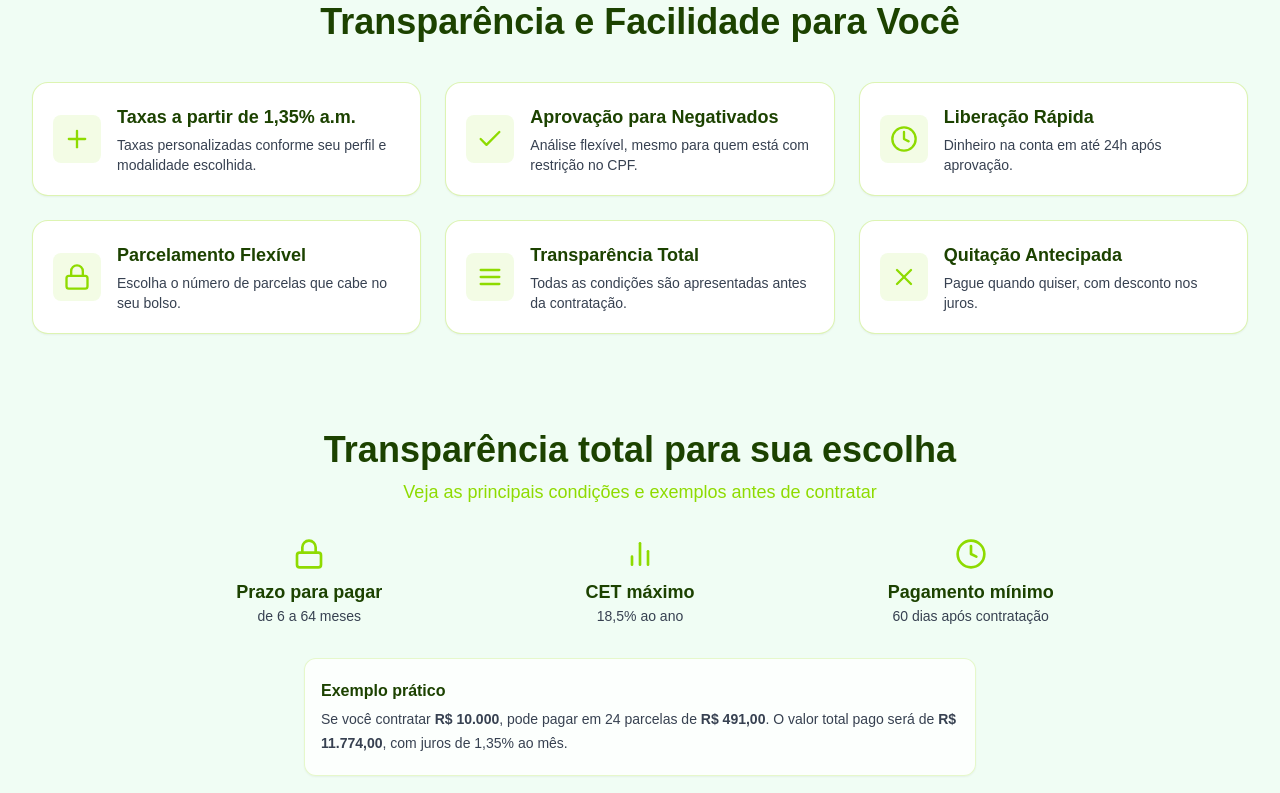
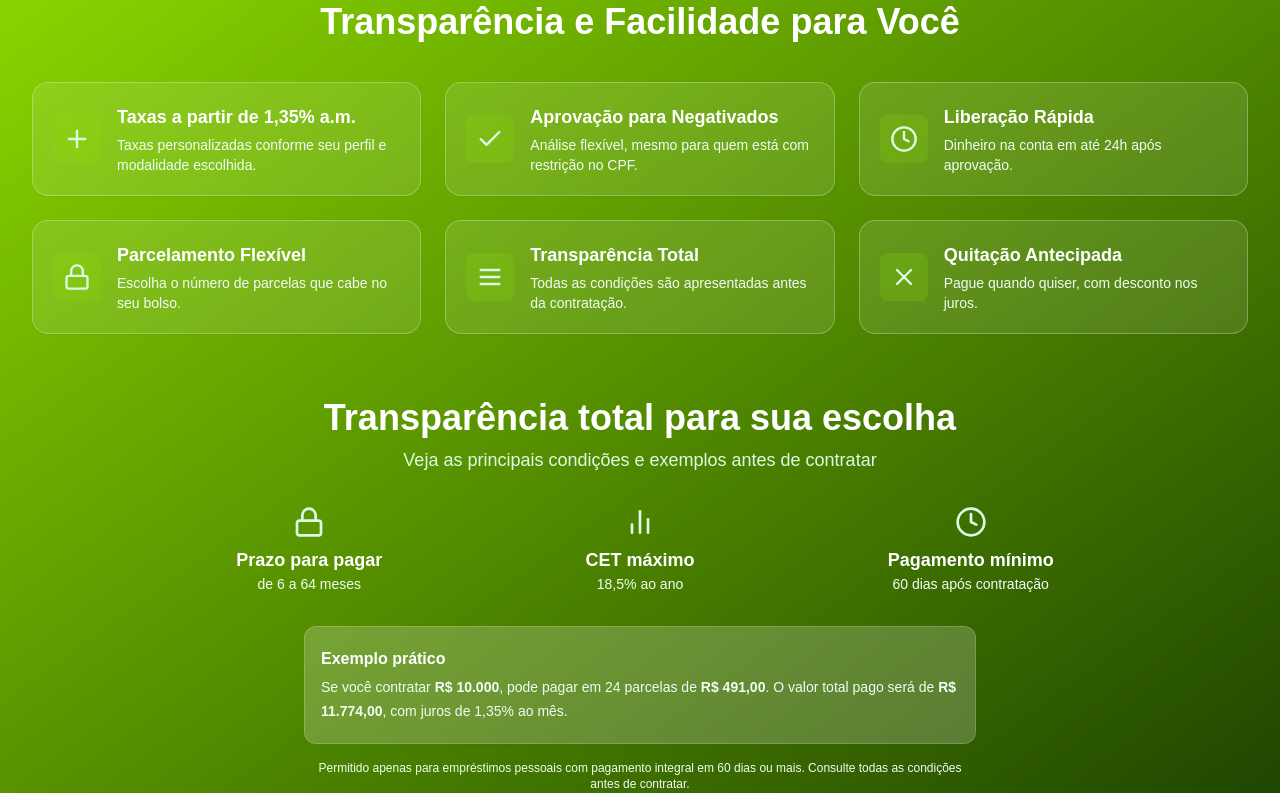
Before and after one commit to noventicred/noventi, a React (Vite) app: page / in a window 1280 px wide. Shown: the part 3200-3993 px from the top of the page. Built offline with nearby package versions, Linux system fonts and the light colour scheme; the HTML template or start-up script is replaced by a standard one.

Commit message:
Unifica as seções de Taxas e Condições e Transparência total em uma só com gradiente contínuo, seguindo o visual do Hero

```diff
--- a/src/pages/Index.tsx
+++ b/src/pages/Index.tsx
@@ -190,160 +190,152 @@ const Index = () => {
         </div>
       </section>
 
-      {/* Seção Taxas e Condições */}
-      <section className="py-12 bg-green-50">
+      {/* Seção Taxas e Condições + Transparência total para sua escolha (unificadas) */}
+      <section className="py-12 bg-gradient-to-br from-green-primary to-green-dark text-white">
         <div className="container mx-auto px-2 xs:px-4 sm:px-6 lg:px-8">
           <div className="text-center mb-10">
-            <span className="block text-green-primary font-semibold tracking-wide mb-2 text-base sm:text-lg uppercase">
+            <span className="block text-green-100 font-semibold tracking-wide mb-2 text-base sm:text-lg uppercase">
               Taxas e Condições
             </span>
-            <h2 className="text-2xl xs:text-3xl sm:text-4xl font-extrabold text-green-dark mb-4">
+            <h2 className="text-2xl xs:text-3xl sm:text-4xl font-extrabold text-white mb-4">
               Transparência e Facilidade para Você
             </h2>
           </div>
-          <div className="grid grid-cols-1 sm:grid-cols-2 lg:grid-cols-3 gap-6">
-            {/* Card 1 */}
-            <div className="flex items-center bg-white border border-green-primary/30 rounded-2xl shadow-sm p-5 hover:shadow-lg transition-shadow">
-              <div className="flex-shrink-0 w-12 h-12 bg-green-primary/10 rounded-lg flex items-center justify-center mr-4">
-                <Plus className="w-7 h-7 text-green-primary" />
+          <div className="grid grid-cols-1 sm:grid-cols-2 lg:grid-cols-3 gap-6 mb-16">
+            {/* Cards de Taxas e Condições */}
+            <div className="flex items-center bg-white/10 border border-green-100/30 rounded-2xl shadow-sm p-5 hover:shadow-lg transition-shadow">
+              <div className="flex-shrink-0 w-12 h-12 bg-green-primary/20 rounded-lg flex items-center justify-center mr-4">
+                <Plus className="w-7 h-7 text-green-100" />
               </div>
               <div>
-                <h3 className="font-bold text-green-dark text-lg mb-1">
+                <h3 className="font-bold text-white text-lg mb-1">
                   Taxas a partir de 1,35% a.m.
                 </h3>
-                <p className="text-gray-700 text-sm">
+                <p className="text-green-50 text-sm">
                   Taxas personalizadas conforme seu perfil e modalidade
                   escolhida.
                 </p>
               </div>
             </div>
-            {/* Card 2 */}
-            <div className="flex items-center bg-white border border-green-primary/30 rounded-2xl shadow-sm p-5 hover:shadow-lg transition-shadow">
-              <div className="flex-shrink-0 w-12 h-12 bg-green-primary/10 rounded-lg flex items-center justify-center mr-4">
-                <Check className="w-7 h-7 text-green-primary" />
+            <div className="flex items-center bg-white/10 border border-green-100/30 rounded-2xl shadow-sm p-5 hover:shadow-lg transition-shadow">
+              <div className="flex-shrink-0 w-12 h-12 bg-green-primary/20 rounded-lg flex items-center justify-center mr-4">
+                <Check className="w-7 h-7 text-green-100" />
               </div>
               <div>
-                <h3 className="font-bold text-green-dark text-lg mb-1">
+                <h3 className="font-bold text-white text-lg mb-1">
                   Aprovação para Negativados
                 </h3>
-                <p className="text-gray-700 text-sm">
+                <p className="text-green-50 text-sm">
                   Análise flexível, mesmo para quem está com restrição no CPF.
                 </p>
               </div>
             </div>
-            {/* Card 3 */}
-            <div className="flex items-center bg-white border border-green-primary/30 rounded-2xl shadow-sm p-5 hover:shadow-lg transition-shadow">
-              <div className="flex-shrink-0 w-12 h-12 bg-green-primary/10 rounded-lg flex items-center justify-center mr-4">
-                <Clock className="w-7 h-7 text-green-primary" />
+            <div className="flex items-center bg-white/10 border border-green-100/30 rounded-2xl shadow-sm p-5 hover:shadow-lg transition-shadow">
+              <div className="flex-shrink-0 w-12 h-12 bg-green-primary/20 rounded-lg flex items-center justify-center mr-4">
+                <Clock className="w-7 h-7 text-green-100" />
               </div>
               <div>
-                <h3 className="font-bold text-green-dark text-lg mb-1">
+                <h3 className="font-bold text-white text-lg mb-1">
                   Liberação Rápida
                 </h3>
-                <p className="text-gray-700 text-sm">
+                <p className="text-green-50 text-sm">
                   Dinheiro na conta em até 24h após aprovação.
                 </p>
               </div>
             </div>
-            {/* Card 4 */}
-            <div className="flex items-center bg-white border border-green-primary/30 rounded-2xl shadow-sm p-5 hover:shadow-lg transition-shadow">
-              <div className="flex-shrink-0 w-12 h-12 bg-green-primary/10 rounded-lg flex items-center justify-center mr-4">
-                <Lock className="w-7 h-7 text-green-primary" />
+            <div className="flex items-center bg-white/10 border border-green-100/30 rounded-2xl shadow-sm p-5 hover:shadow-lg transition-shadow">
+              <div className="flex-shrink-0 w-12 h-12 bg-green-primary/20 rounded-lg flex items-center justify-center mr-4">
+                <Lock className="w-7 h-7 text-green-100" />
               </div>
               <div>
-                <h3 className="font-bold text-green-dark text-lg mb-1">
+                <h3 className="font-bold text-white text-lg mb-1">
                   Parcelamento Flexível
                 </h3>
-                <p className="text-gray-700 text-sm">
+                <p className="text-green-50 text-sm">
                   Escolha o número de parcelas que cabe no seu bolso.
                 </p>
               </div>
             </div>
-            {/* Card 5 */}
-            <div className="flex items-center bg-white border border-green-primary/30 rounded-2xl shadow-sm p-5 hover:shadow-lg transition-shadow">
-              <div className="flex-shrink-0 w-12 h-12 bg-green-primary/10 rounded-lg flex items-center justify-center mr-4">
-                <Menu className="w-7 h-7 text-green-primary" />
+            <div className="flex items-center bg-white/10 border border-green-100/30 rounded-2xl shadow-sm p-5 hover:shadow-lg transition-shadow">
+              <div className="flex-shrink-0 w-12 h-12 bg-green-primary/20 rounded-lg flex items-center justify-center mr-4">
+                <Menu className="w-7 h-7 text-green-100" />
               </div>
               <div>
-                <h3 className="font-bold text-green-dark text-lg mb-1">
+                <h3 className="font-bold text-white text-lg mb-1">
                   Transparência Total
                 </h3>
-                <p className="text-gray-700 text-sm">
+                <p className="text-green-50 text-sm">
                   Todas as condições são apresentadas antes da contratação.
                 </p>
               </div>
             </div>
-            {/* Card 6 */}
-            <div className="flex items-center bg-white border border-green-primary/30 rounded-2xl shadow-sm p-5 hover:shadow-lg transition-shadow">
-              <div className="flex-shrink-0 w-12 h-12 bg-green-primary/10 rounded-lg flex items-center justify-center mr-4">
-                <X className="w-7 h-7 text-green-primary" />
+            <div className="flex items-center bg-white/10 border border-green-100/30 rounded-2xl shadow-sm p-5 hover:shadow-lg transition-shadow">
+              <div className="flex-shrink-0 w-12 h-12 bg-green-primary/20 rounded-lg flex items-center justify-center mr-4">
+                <X className="w-7 h-7 text-green-100" />
               </div>
               <div>
-                <h3 className="font-bold text-green-dark text-lg mb-1">
+                <h3 className="font-bold text-white text-lg mb-1">
                   Quitação Antecipada
                 </h3>
-                <p className="text-gray-700 text-sm">
+                <p className="text-green-50 text-sm">
                   Pague quando quiser, com desconto nos juros.
                 </p>
               </div>
             </div>
           </div>
-        </div>
-      </section>
 
-      {/* Seção Transparência total para sua escolha */}
-      <section className="py-12 bg-green-50 flex justify-center">
-        <div className="w-full max-w-5xl px-2 xs:px-4 sm:px-6 lg:px-8">
-          <h2 className="text-2xl xs:text-3xl sm:text-4xl font-extrabold text-green-dark text-center mb-2">
+          {/* Transparência total para sua escolha */}
+          <div className="w-full max-w-5xl mx-auto px-2 xs:px-4 sm:px-6 lg:px-8">
+            <h2 className="text-2xl xs:text-3xl sm:text-4xl font-extrabold text-white text-center mb-2">
               Transparência total para sua escolha
             </h2>
-          <p className="text-green-primary text-center mb-8 text-base sm:text-lg">
+            <p className="text-green-100 text-center mb-8 text-base sm:text-lg">
               Veja as principais condições e exemplos antes de contratar
             </p>
             <div className="flex flex-col sm:flex-row justify-between items-center gap-8 mb-8">
               {/* Prazo para pagar */}
               <div className="flex flex-col items-center flex-1">
-              <Lock className="w-8 h-8 text-green-primary mb-2" />
-              <span className="font-bold text-green-dark text-lg">
+                <Lock className="w-8 h-8 text-green-100 mb-2" />
+                <span className="font-bold text-white text-lg">
                   Prazo para pagar
                 </span>
-              <span className="text-gray-700 text-sm">de 6 a 64 meses</span>
+                <span className="text-green-50 text-sm">de 6 a 64 meses</span>
               </div>
               {/* CET máximo */}
               <div className="flex flex-col items-center flex-1">
-              <BarChart2 className="w-8 h-8 text-green-primary mb-2" />
-              <span className="font-bold text-green-dark text-lg">
-                CET máximo
-              </span>
-              <span className="text-gray-700 text-sm">18,5% ao ano</span>
+                <BarChart2 className="w-8 h-8 text-green-100 mb-2" />
+                <span className="font-bold text-white text-lg">CET máximo</span>
+                <span className="text-green-50 text-sm">18,5% ao ano</span>
               </div>
               {/* Pagamento mínimo */}
               <div className="flex flex-col items-center flex-1">
-              <Clock className="w-8 h-8 text-green-primary mb-2" />
-              <span className="font-bold text-green-dark text-lg">
+                <Clock className="w-8 h-8 text-green-100 mb-2" />
+                <span className="font-bold text-white text-lg">
                   Pagamento mínimo
                 </span>
-              <span className="text-gray-700 text-sm">
+                <span className="text-green-50 text-sm">
                   60 dias após contratação
                 </span>
               </div>
             </div>
-          <div className="bg-white/80 border border-green-primary/20 rounded-xl px-4 py-5 mb-4 shadow-sm max-w-2xl mx-auto">
-            <span className="block font-bold text-green-dark mb-1">
+            <div className="bg-white/20 border border-green-100/20 rounded-xl px-4 py-5 mb-4 shadow-sm max-w-2xl mx-auto">
+              <span className="block font-bold text-white mb-1">
                 Exemplo prático
               </span>
-            <span className="text-gray-700 text-sm">
+              <span className="text-green-50 text-sm">
                 Se você contratar <span className="font-bold">R$ 10.000</span>,
                 pode pagar em 24 parcelas de{" "}
                 <span className="font-bold">R$ 491,00</span>. O valor total pago
-              será de <span className="font-bold">R$ 11.774,00</span>, com juros
-              de 1,35% ao mês.
+                será de <span className="font-bold">R$ 11.774,00</span>, com
+                juros de 1,35% ao mês.
               </span>
             </div>
-          <p className="text-xs text-gray-600 text-center max-w-2xl mx-auto">
-            Permitido apenas para empréstimos pessoais com pagamento integral em
-            60 dias ou mais. Consulte todas as condições antes de contratar.
+            <p className="text-xs text-green-50 text-center max-w-2xl mx-auto">
+              Permitido apenas para empréstimos pessoais com pagamento integral
+              em 60 dias ou mais. Consulte todas as condições antes de
+              contratar.
             </p>
+          </div>
         </div>
       </section>
 
```
Lines whose indentation alone changed are shown as unchanged.
